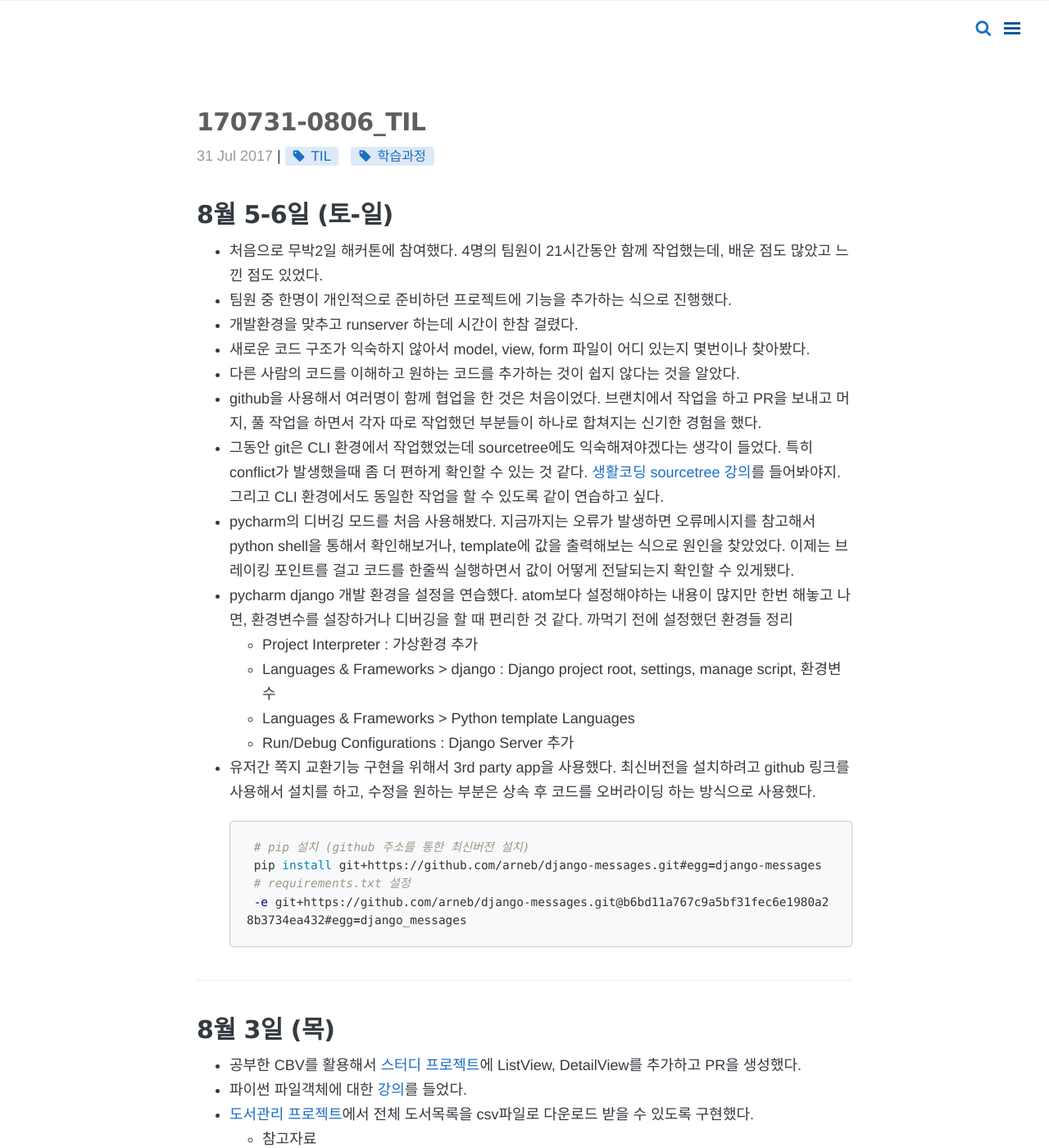
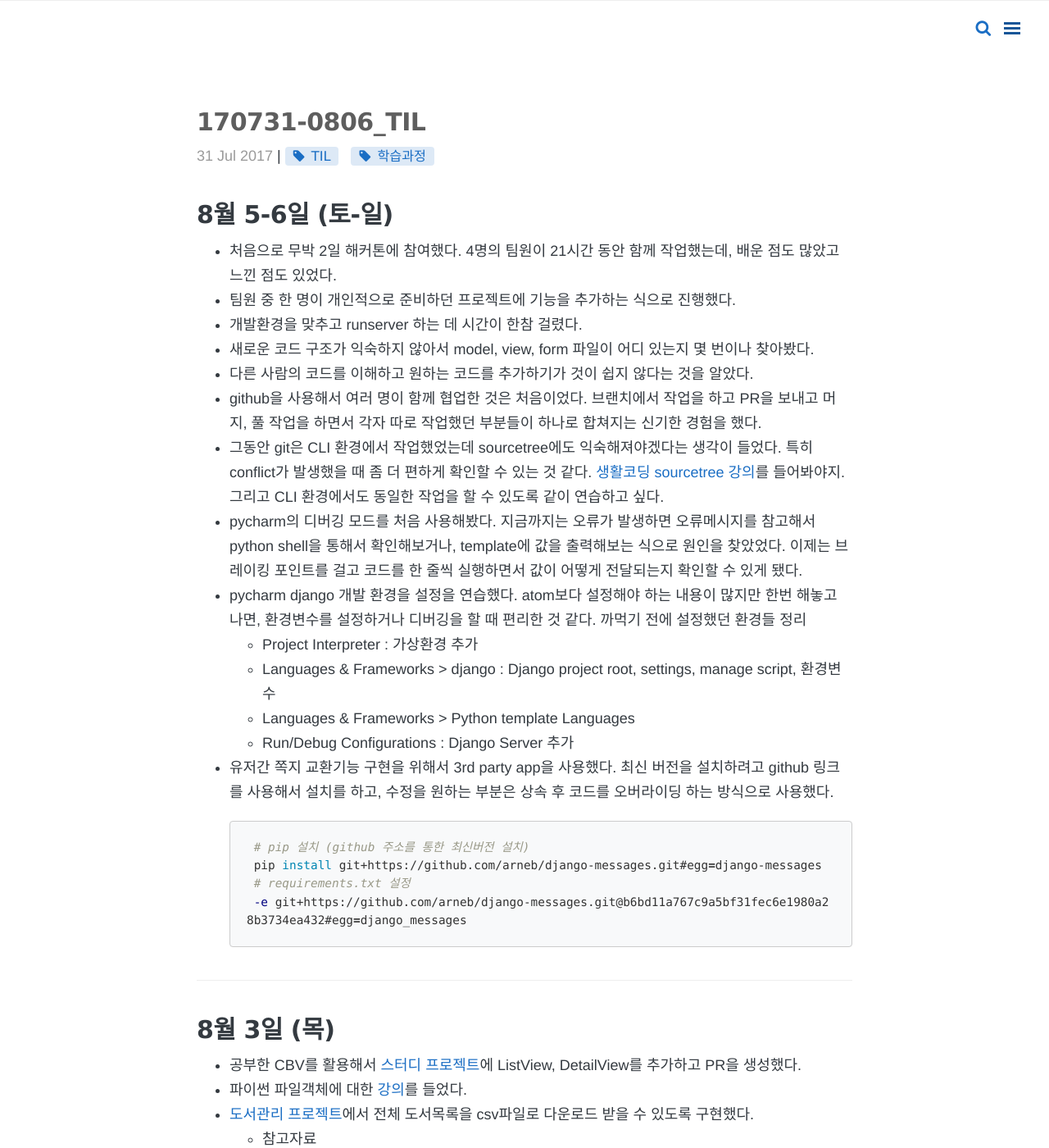
Before and after one commit to wayhome25/wayhome25.github.io, a Jekyll site: the page built from _posts/TIL(Today I Learned)/2017-07-31-08-06-TIL.md, in a window 1280 px wide and 1400 px high. Shown: the whole window at 82% size. Built offline with Jekyll 4.4.1, drawn with Linux system fonts in a browser that asks for light colours; nearby versions of some CDN libraries; comment, search, counter and statistics services are not loaded.

Commit message:
add blog post

````diff
--- a/_posts/TIL(Today I Learned)/2017-07-31-08-06-TIL.md
+++ b/_posts/TIL(Today I Learned)/2017-07-31-08-06-TIL.md
@@ -8,20 +8,20 @@
 ---
 
 # 8월 5-6일 (토-일)
-- 처음으로 무박2일 해커톤에 참여했다. 4명의 팀원이 21시간동안 함께 작업했는데, 배운 점도 많았고 느낀 점도 있었다.
-- 팀원 중 한명이 개인적으로 준비하던 프로젝트에 기능을 추가하는 식으로 진행했다.
-- 개발환경을 맞추고 runserver 하는데 시간이 한참 걸렸다.
-- 새로운 코드 구조가 익숙하지 않아서 model, view, form 파일이 어디 있는지 몇번이나 찾아봤다.
-- 다른 사람의 코드를 이해하고 원하는 코드를 추가하는 것이 쉽지 않다는 것을 알았다.
-- github을 사용해서 여러명이 함께 협업을 한 것은 처음이었다. 브랜치에서 작업을 하고 PR을 보내고 머지, 풀 작업을 하면서 각자 따로 작업했던 부분들이 하나로 합쳐지는 신기한 경험을 했다.
-- 그동안 git은 CLI 환경에서 작업했었는데 sourcetree에도 익숙해져야겠다는 생각이 들었다. 특히 conflict가 발생했을때 좀 더 편하게 확인할 수 있는 것 같다. [생활코딩 sourcetree 강의](https://opentutorials.org/course/1492)를 들어봐야지. 그리고 CLI 환경에서도 동일한 작업을 할 수 있도록 같이 연습하고 싶다.
-- pycharm의 디버깅 모드를 처음 사용해봤다. 지금까지는 오류가 발생하면 오류메시지를 참고해서 python shell을 통해서 확인해보거나, template에 값을 출력해보는 식으로 원인을 찾았었다. 이제는 브레이킹 포인트를 걸고 코드를 한줄씩 실행하면서 값이 어떻게 전달되는지 확인할 수 있게됐다.
-- pycharm django 개발 환경을 설정을 연습했다. atom보다 설정해야하는 내용이 많지만 한번 해놓고 나면, 환경변수를 설장하거나 디버깅을 할 때 편리한 것 같다. 까먹기 전에 설정했던 환경들 정리
+- 처음으로 무박 2일 해커톤에 참여했다. 4명의 팀원이 21시간 동안 함께 작업했는데, 배운 점도 많았고 느낀 점도 있었다.
+- 팀원 중 한 명이 개인적으로 준비하던 프로젝트에 기능을 추가하는 식으로 진행했다.
+- 개발환경을 맞추고 runserver 하는 데 시간이 한참 걸렸다.
+- 새로운 코드 구조가 익숙하지 않아서 model, view, form 파일이 어디 있는지 몇 번이나 찾아봤다.
+- 다른 사람의 코드를 이해하고 원하는 코드를 추가하기가 것이 쉽지 않다는 것을 알았다.
+- github을 사용해서 여러 명이 함께 협업한 것은 처음이었다. 브랜치에서 작업을 하고 PR을 보내고 머지, 풀 작업을 하면서 각자 따로 작업했던 부분들이 하나로 합쳐지는 신기한 경험을 했다.
+- 그동안 git은 CLI 환경에서 작업했었는데 sourcetree에도 익숙해져야겠다는 생각이 들었다. 특히 conflict가 발생했을 때 좀 더 편하게 확인할 수 있는 것 같다. [생활코딩 sourcetree 강의](https://opentutorials.org/course/1492)를 들어봐야지. 그리고 CLI 환경에서도 동일한 작업을 할 수 있도록 같이 연습하고 싶다.
+- pycharm의 디버깅 모드를 처음 사용해봤다. 지금까지는 오류가 발생하면 오류메시지를 참고해서 python shell을 통해서 확인해보거나, template에 값을 출력해보는 식으로 원인을 찾았었다. 이제는 브레이킹 포인트를 걸고 코드를 한 줄씩 실행하면서 값이 어떻게 전달되는지 확인할 수 있게 됐다.
+- pycharm django 개발 환경을 설정을 연습했다. atom보다 설정해야 하는 내용이 많지만 한번 해놓고 나면, 환경변수를 설정하거나 디버깅을 할 때 편리한 것 같다. 까먹기 전에 설정했던 환경들 정리
   - Project Interpreter : 가상환경 추가
   - Languages & Frameworks > django : Django project root, settings, manage script, 환경변수
   - Languages & Frameworks > Python template Languages
   - Run/Debug Configurations : Django Server 추가
-- 유저간 쪽지 교환기능 구현을 위해서 3rd party app을 사용했다. 최신버전을 설치하려고 github 링크를 사용해서 설치를 하고, 수정을 원하는 부분은 상속 후 코드를 오버라이딩 하는 방식으로 사용했다.
+- 유저간 쪽지 교환기능 구현을 위해서 3rd party app을 사용했다. 최신 버전을 설치하려고 github 링크를 사용해서 설치를 하고, 수정을 원하는 부분은 상속 후 코드를 오버라이딩 하는 방식으로 사용했다.
  ```shell
  # pip 설치 (github 주소를 통한 최신버전 설치)
  pip install git+https://github.com/arneb/django-messages.git#egg=django-messages
````
